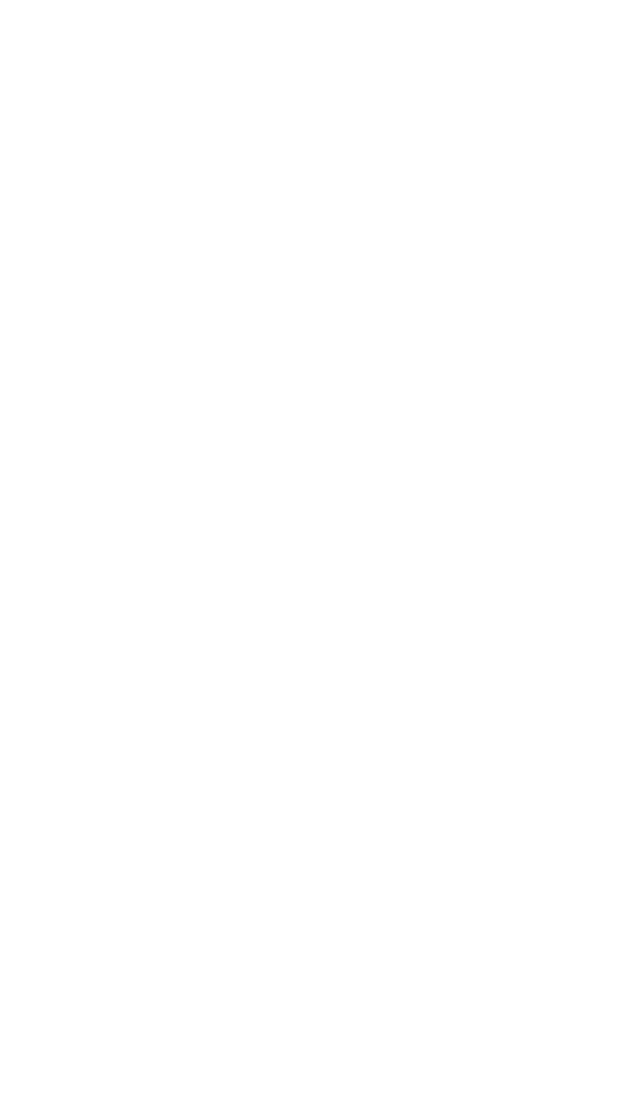
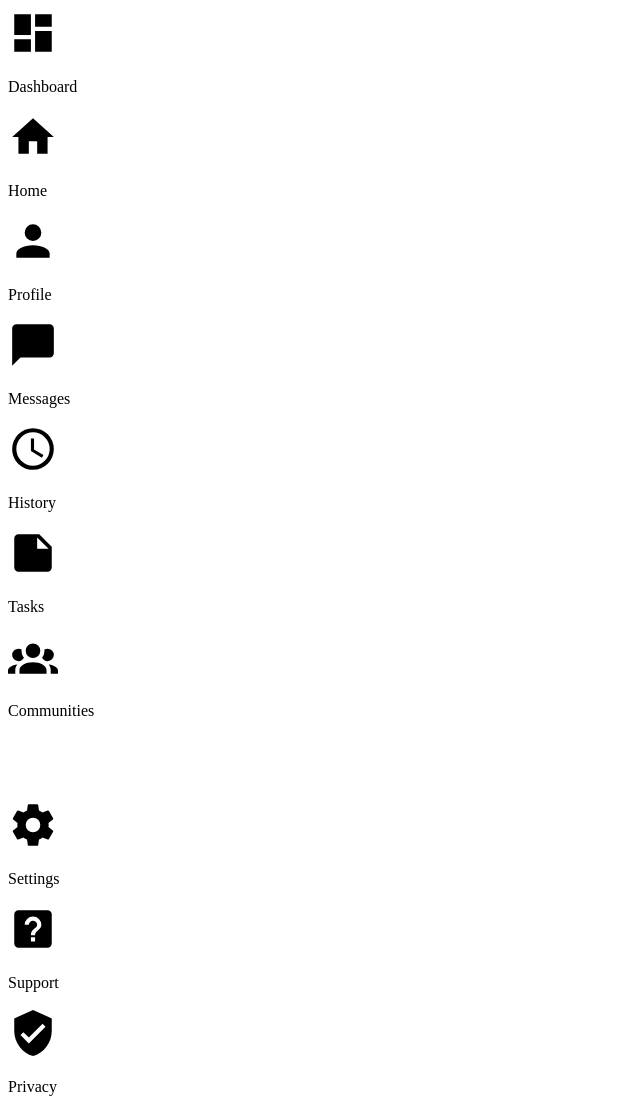
Before and after one commit to Ultimate-69/odin-admin-dashboard, a plain HTML site: page index.html in a window 1280 px wide. Shown: the whole page, without its empty margins (0-640 px from the left). Before the commit the page ends 800 px from the top, so only its background shows below. Drawn offline with Linux system fonts and the light colour scheme.

Commit message:
completed sidebar html

```diff
--- a/index.html
+++ b/index.html
@@ -8,7 +8,50 @@
     </head>
     <body>
         <div class="container">
-            <div class="sidebar"></div>
+            <div class="sidebar">
+                <div class="title">
+                    <img src="images/view-dashboard.svg">
+                    <p>Dashboard</p>
+                </div>
+                <div class="options">
+                    <div class="option">
+                        <img src="images/home.svg">
+                        <p>Home</p>
+                    </div>
+                    <div class="option">
+                        <img src="images/account.svg">
+                        <p>Profile</p>
+                    </div>
+                    <div class="option">
+                        <img src="images/message.svg">
+                        <p>Messages</p>
+                    </div>
+                    <div class="option">
+                        <img src="images/clock-outline.svg">
+                        <p>History</p>
+                    </div>
+                    <div class="option">
+                        <img src="images/note.svg">
+                        <p>Tasks</p>
+                    </div>
+                    <div class="option">
+                        <img src="images/account-group.svg">
+                        <p>Communities</p>
+                    </div>
+                    <div class="option" style="margin-top: 80px;">
+                        <img src="images/cog.svg">
+                        <p>Settings</p>
+                    </div>
+                    <div class="option">
+                        <img src="images/help-box.svg">
+                        <p>Support</p>
+                    </div>
+                    <div class="option">
+                        <img src="images/shield-check.svg">
+                        <p>Privacy</p>
+                    </div>
+                </div>
+            </div>
             <div class="main">
                 <div class="header"></div>
                 <div class="content">
--- a/style.css
+++ b/style.css
@@ -0,0 +1,4 @@
+img {
+    height: 50px;
+    width: 50px;
+}
```
Also changed, not shown: images/account-group.svg (added), images/account.svg (added), images/clock-outline.svg (added), images/cog.svg (added), images/help-box.svg (added), images/home.svg (added), images/message.svg (added), images/note.svg (added), images/shield-check.svg (added), images/view-dashboard.svg (added).
